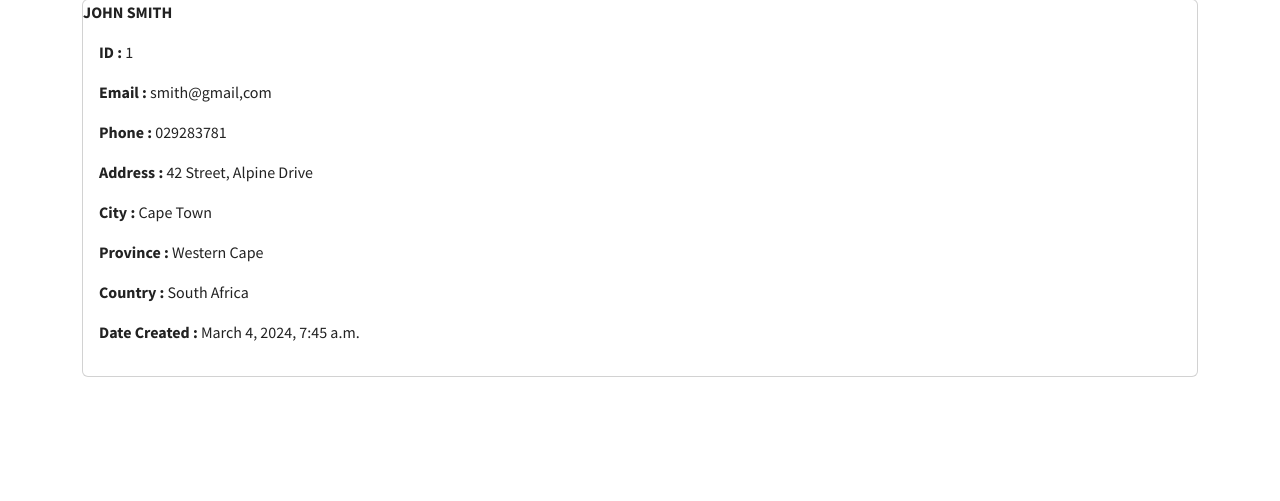
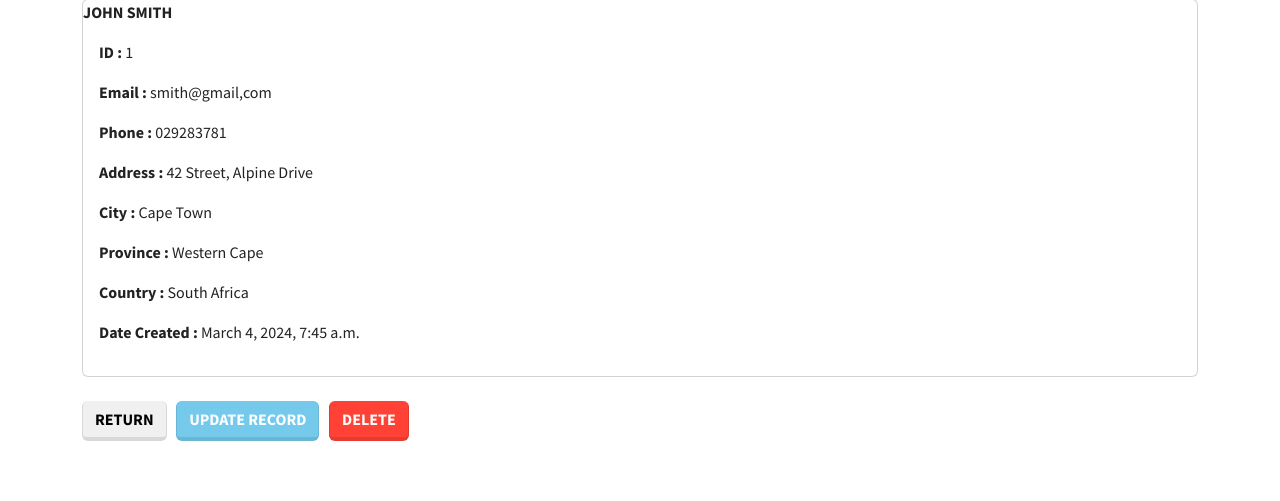
Before and after one commit to Vika0408/django_crud, a Django app: page /record/1/ in a window 1280 px wide. Shown: the part 85-586 px from the top of the page. Run offline with Django 5.2, Linux system fonts and the light colour scheme; a user stored in the database is signed in; data comes from the database, SQL or seed files in the repository.

Commit message:
08-03-2024

```diff
--- a/crud/templates/crud/view-record.html
+++ b/crud/templates/crud/view-record.html
@@ -18,6 +18,18 @@
          <p> <strong> Date Created : </strong> {{ record.creation_date }} </p>
      </div>
  </div>
+<br>
+
+<a href="{% url 'dashboard' %}" class="btn btn-secondary"> Return </a>
+
+&nbsp;
+
+<a href="{% url 'update-record' record.id %}" class="btn btn-info"> Update Record </a>
+
+&nbsp;
+
+<a href="{% url '' %}" class="btn btn-danger"> Delete </a>
+
 </body>
 </html>
 {% endblock %}
```
